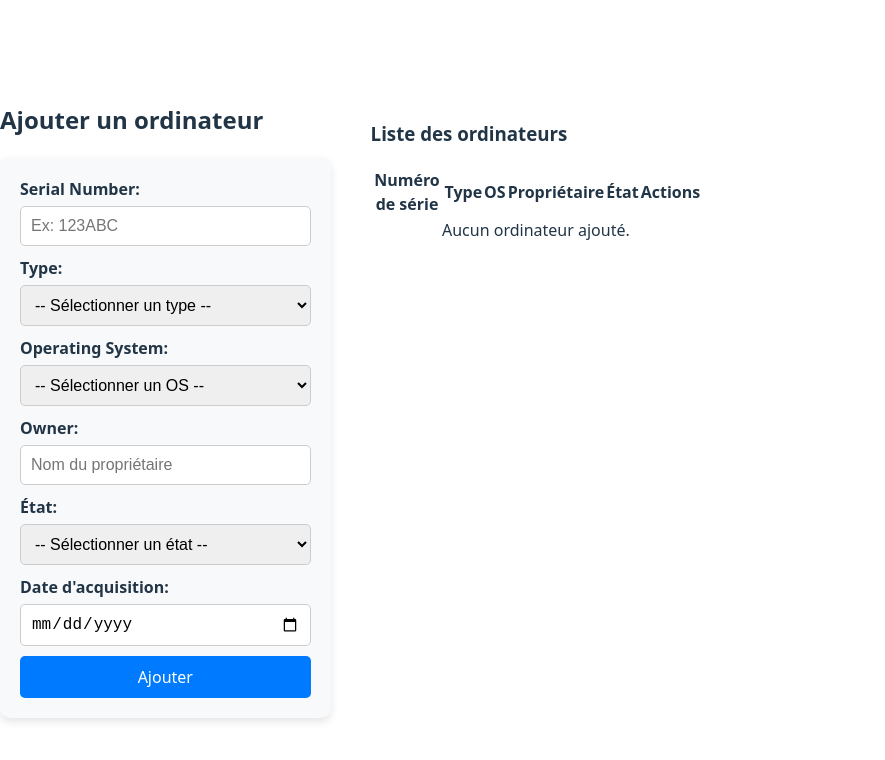
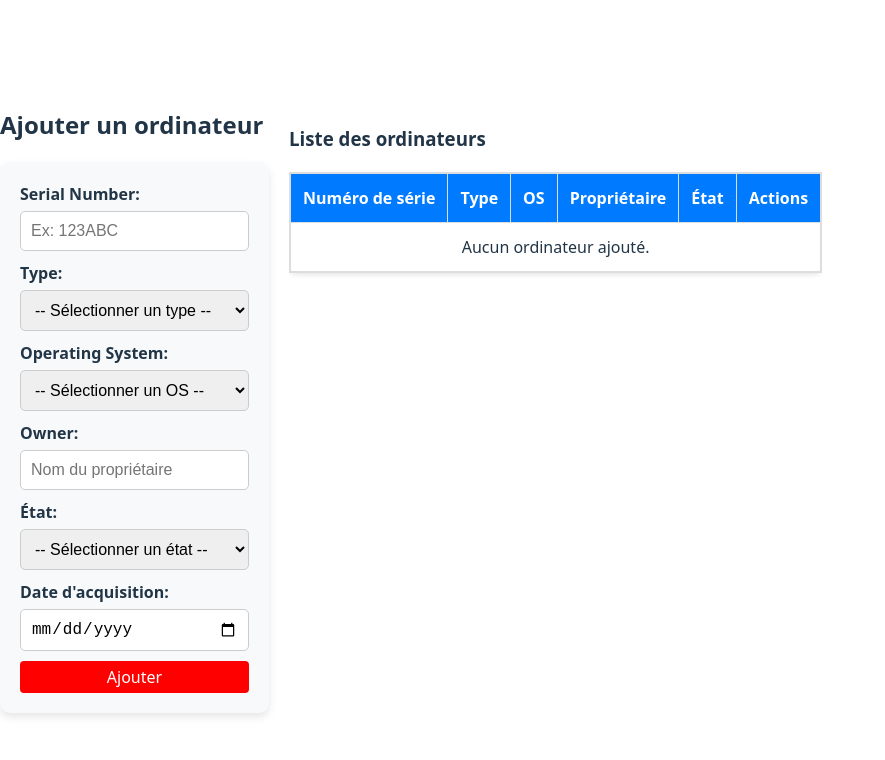
Before and after one commit to EricHarkat/gestionnaire-de-contact, a React (Vite) app in the folder contact-manager/: page / in a window 1280 px wide. Shown: the top 760 px of the page, without its empty margins (0-885 px from the left). Built offline with nearby package versions, Linux system fonts and the light colour scheme.

Commit message:
fix: table

```diff
--- a/contact-manager/src/App.jsx
+++ b/contact-manager/src/App.jsx
@@ -10,7 +10,9 @@ const App = () => {
   };
 
   const deleteComputer = (id) => {
-    setComputers(computers.filter(computer => computer.id !== id));
+    if (window.confirm("Voulez-vous vraiment supprimer cet ordinateur ?")) {
+      setComputers(computers.filter(computer => computer.id !== id));
+    }
   };
 
   return (
--- a/contact-manager/src/components/ComputerList.jsx
+++ b/contact-manager/src/components/ComputerList.jsx
@@ -1,10 +1,11 @@
 import ComputerItem from "./ComputerItem";
+import "../css/ComputerList.css";
 
 const ComputerList = ({ computers, onDelete }) => {
   return (
-    <div style={{ marginTop: "20px", marginLeft: "20px", flex: 1 }}>
+    <div className="table-container">
       <h3>Liste des ordinateurs</h3>
-      <table style={{ width: "100%", borderCollapse: "collapse" }}>
+      <table>
         <thead>
           <tr>
             <th>Numéro de série</th>
--- /dev/null
+++ b/contact-manager/src/css/ComputerList.css
@@ -0,0 +1,48 @@
+/* ComputerList.css */
+.table-container {
+  overflow-x: auto;
+  margin-top: 20px;
+}
+
+table {
+  width: 100%;
+  border-collapse: collapse;
+  background-color: #fff;
+  border-radius: 8px;
+  box-shadow: 0 2px 5px rgba(0, 0, 0, 0.1);
+  text-align: left;
+  border: 2px solid #ddd; /* Bordure globale du tableau */
+}
+
+th, td {
+  padding: 12px;
+  border: 1px solid #ddd; /* Bordures entre chaque cellule */
+}
+
+th {
+  background-color: #007bff;
+  color: white;
+  font-weight: bold;
+}
+
+tr:nth-child(even) {
+  background-color: #f9f9f9; /* Lignes alternées */
+}
+
+tr:hover {
+  background-color: #e0e0e0;
+}
+
+button {
+  background: red;
+  color: white;
+  border: none;
+  padding: 5px 10px;
+  cursor: pointer;
+  border-radius: 4px;
+  transition: background 0.3s ease;
+}
+
+button:hover {
+  background: darkred;
+}
```
